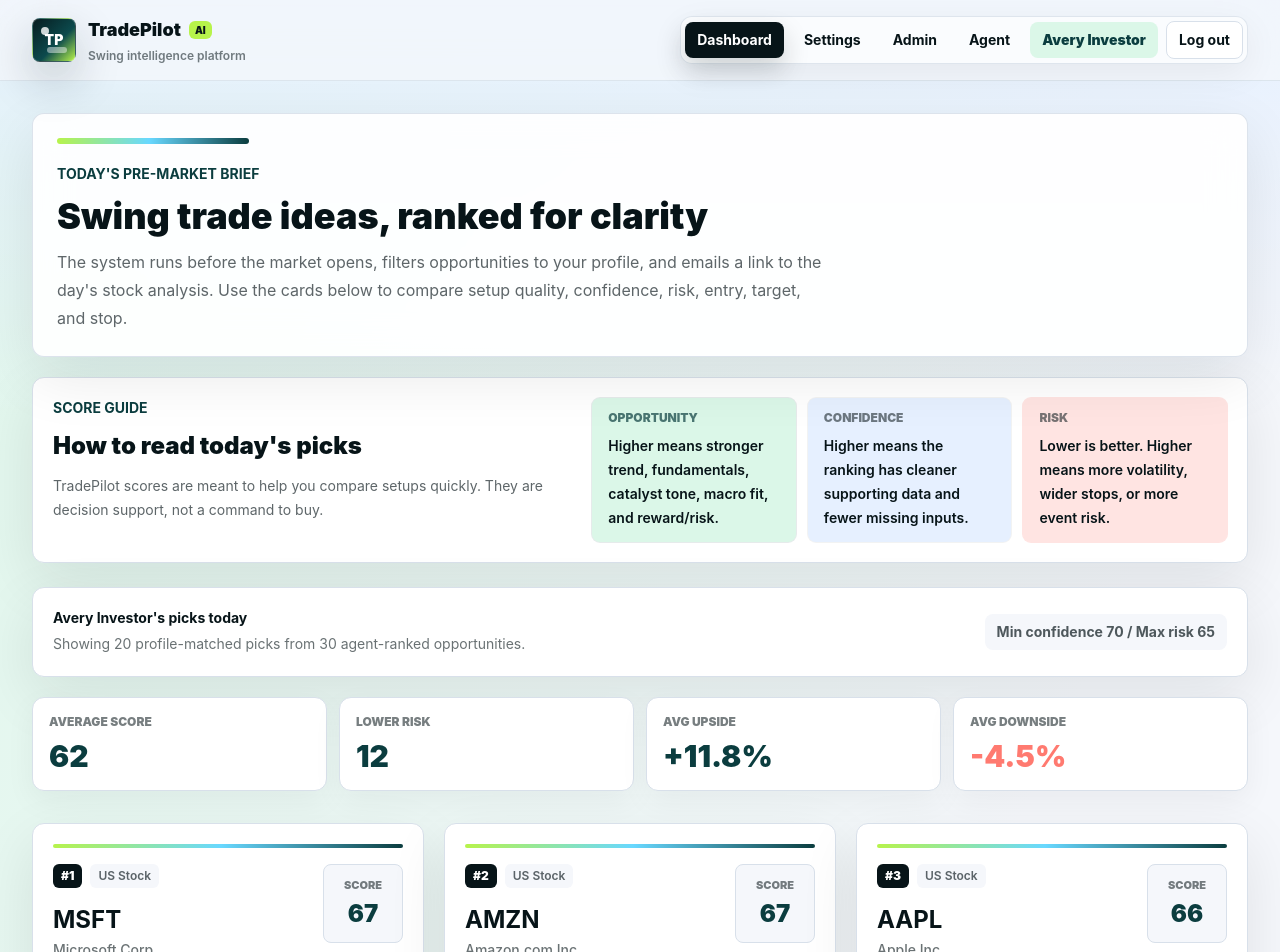
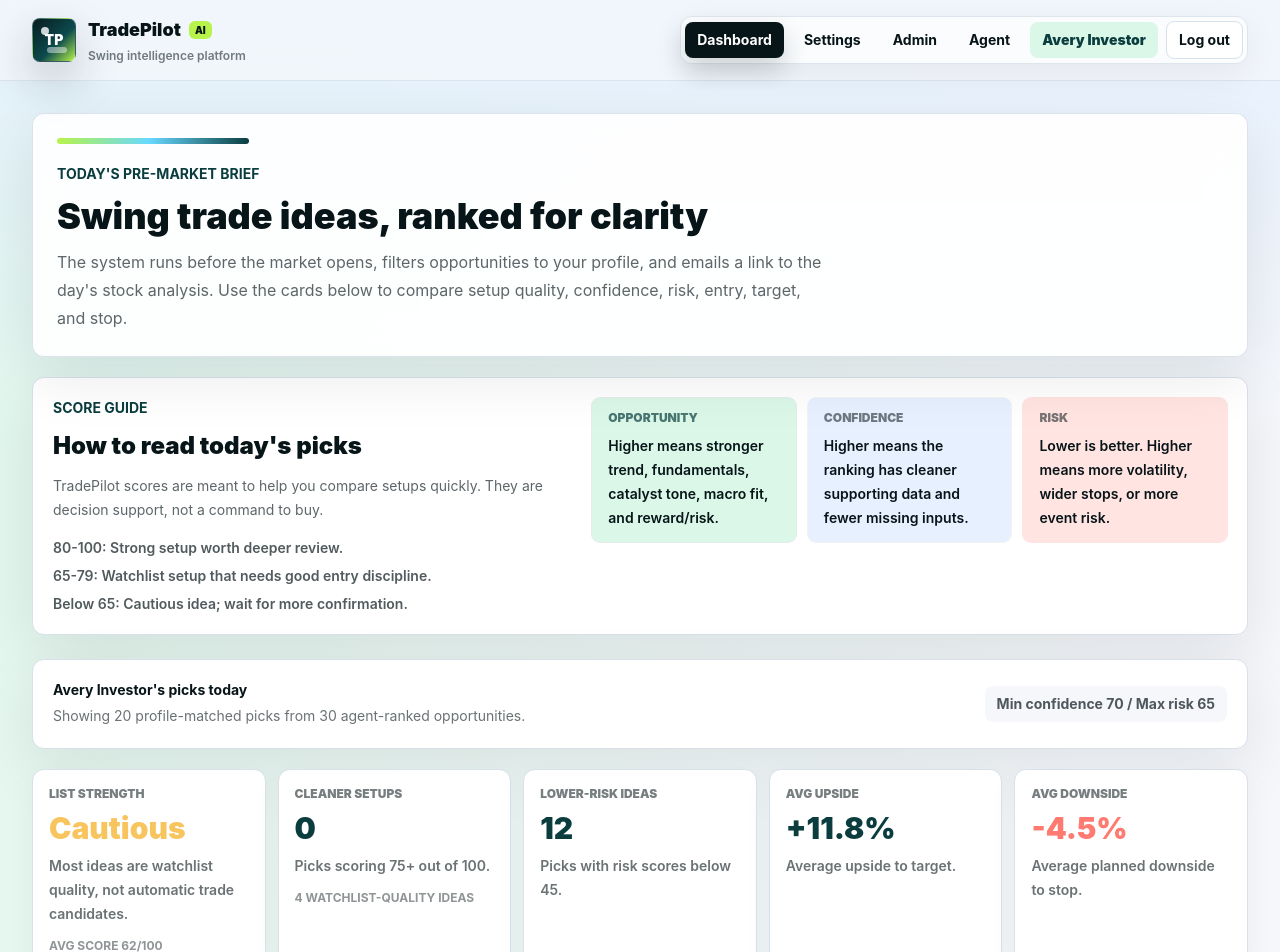
Before and after one commit to gavin146/ai-swing-trading, a Next.js app: page /dashboard in a window 1280 px wide. Shown: the top 952 px of the page. Built offline with nearby package versions, Linux system fonts and the light colour scheme.

Commit message:
Clarify dashboard score summaries

```diff
--- a/components/DashboardOpportunities.tsx
+++ b/components/DashboardOpportunities.tsx
@@ -13,6 +13,38 @@
 type DashboardOpportunitiesProps = {
   initialOpportunities: Opportunity[];
 };
+
+function listStrength(score: number) {
+  if (score >= 80) {
+    return {
+      label: "Strong",
+      description: "The displayed list has several cleaner, higher-quality setups.",
+      tone: "text-pine",
+    };
+  }
+
+  if (score >= 65) {
+    return {
+      label: "Selective",
+      description: "There are usable ideas, but entries and risk control matter.",
+      tone: "text-pine",
+    };
+  }
+
+  if (score >= 55) {
+    return {
+      label: "Cautious",
+      description: "Most ideas are watchlist quality, not automatic trade candidates.",
+      tone: "text-amber",
+    };
+  }
+
+  return {
+    label: "Wait",
+    description: "The list is weak today; patience may be better than forcing trades.",
+    tone: "text-coral",
+  };
+}
 
 export function DashboardOpportunities({
   initialOpportunities,
@@ -83,8 +115,24 @@
               total + Math.abs(Number(opportunity.potentialLoss.replace("%", ""))),
             0,
           ) / dailyPicks.length;
+    const highQualityCount = dailyPicks.filter(
+      (opportunity) => opportunity.opportunityScore >= 75,
+    ).length;
+    const watchlistCount = dailyPicks.filter(
+      (opportunity) =>
+        opportunity.opportunityScore >= 65 && opportunity.opportunityScore < 75,
+    ).length;
+    const strength = listStrength(avgOpportunity);
 
-    return { avgGain, avgLoss, avgOpportunity, lowerRiskCount };
+    return {
+      avgGain,
+      avgLoss,
+      avgOpportunity,
+      highQualityCount,
+      lowerRiskCount,
+      strength,
+      watchlistCount,
+    };
   }, [dailyPicks]);
 
   return (
@@ -107,18 +155,41 @@
         </div>
       </div>
 
-      <div className="mt-5 grid gap-3 sm:grid-cols-2 xl:grid-cols-4">
+      <div className="mt-5 grid gap-3 sm:grid-cols-2 xl:grid-cols-5">
         <div className="rounded-xl border border-line bg-panel p-4 shadow-[0_10px_30px_rgba(7,20,24,0.05)]">
           <p className="text-xs font-black uppercase tracking-normal text-ink/55">
-            Average score
+            List strength
           </p>
-          <p className="mt-2 text-3xl font-black text-pine">{summary.avgOpportunity}</p>
+          <p className={`mt-2 text-3xl font-black ${summary.strength.tone}`}>
+            {summary.strength.label}
+          </p>
+          <p className="mt-2 text-sm font-semibold leading-6 text-ink/60">
+            {summary.strength.description}
+          </p>
+          <p className="mt-3 text-xs font-bold uppercase tracking-normal text-ink/45">
+            Avg score {summary.avgOpportunity}/100
+          </p>
         </div>
         <div className="rounded-xl border border-line bg-panel p-4 shadow-[0_10px_30px_rgba(7,20,24,0.05)]">
           <p className="text-xs font-black uppercase tracking-normal text-ink/55">
-            Lower risk
+            Cleaner setups
+          </p>
+          <p className="mt-2 text-3xl font-black text-pine">{summary.highQualityCount}</p>
+          <p className="mt-2 text-sm font-semibold leading-6 text-ink/60">
+            Picks scoring 75+ out of 100.
+          </p>
+          <p className="mt-3 text-xs font-bold uppercase tracking-normal text-ink/45">
+            {summary.watchlistCount} watchlist-quality ideas
+          </p>
+        </div>
+        <div className="rounded-xl border border-line bg-panel p-4 shadow-[0_10px_30px_rgba(7,20,24,0.05)]">
+          <p className="text-xs font-black uppercase tracking-normal text-ink/55">
+            Lower-risk ideas
           </p>
           <p className="mt-2 text-3xl font-black text-pine">{summary.lowerRiskCount}</p>
+          <p className="mt-2 text-sm font-semibold leading-6 text-ink/60">
+            Picks with risk scores below 45.
+          </p>
         </div>
         <div className="rounded-xl border border-line bg-panel p-4 shadow-[0_10px_30px_rgba(7,20,24,0.05)]">
           <p className="text-xs font-black uppercase tracking-normal text-ink/55">
@@ -127,6 +198,9 @@
           <p className="mt-2 text-3xl font-black text-pine">
             +{summary.avgGain.toFixed(1)}%
           </p>
+          <p className="mt-2 text-sm font-semibold leading-6 text-ink/60">
+            Average upside to target.
+          </p>
         </div>
         <div className="rounded-xl border border-line bg-panel p-4 shadow-[0_10px_30px_rgba(7,20,24,0.05)]">
           <p className="text-xs font-black uppercase tracking-normal text-ink/55">
@@ -134,6 +208,9 @@
           </p>
           <p className="mt-2 text-3xl font-black text-coral">
             -{summary.avgLoss.toFixed(1)}%
+          </p>
+          <p className="mt-2 text-sm font-semibold leading-6 text-ink/60">
+            Average planned downside to stop.
           </p>
         </div>
       </div>
--- a/components/ScoreGuide.tsx
+++ b/components/ScoreGuide.tsx
@@ -11,6 +11,11 @@
             TradePilot scores are meant to help you compare setups quickly. They are
             decision support, not a command to buy.
           </p>
+          <div className="mt-4 grid gap-2 text-sm font-semibold text-ink/70">
+            <p>80-100: Strong setup worth deeper review.</p>
+            <p>65-79: Watchlist setup that needs good entry discipline.</p>
+            <p>Below 65: Cautious idea; wait for more confirmation.</p>
+          </div>
         </div>
         <div className="grid gap-3 sm:grid-cols-3">
           <div className="rounded-lg bg-mint px-4 py-3 ring-1 ring-pine/10">
```
